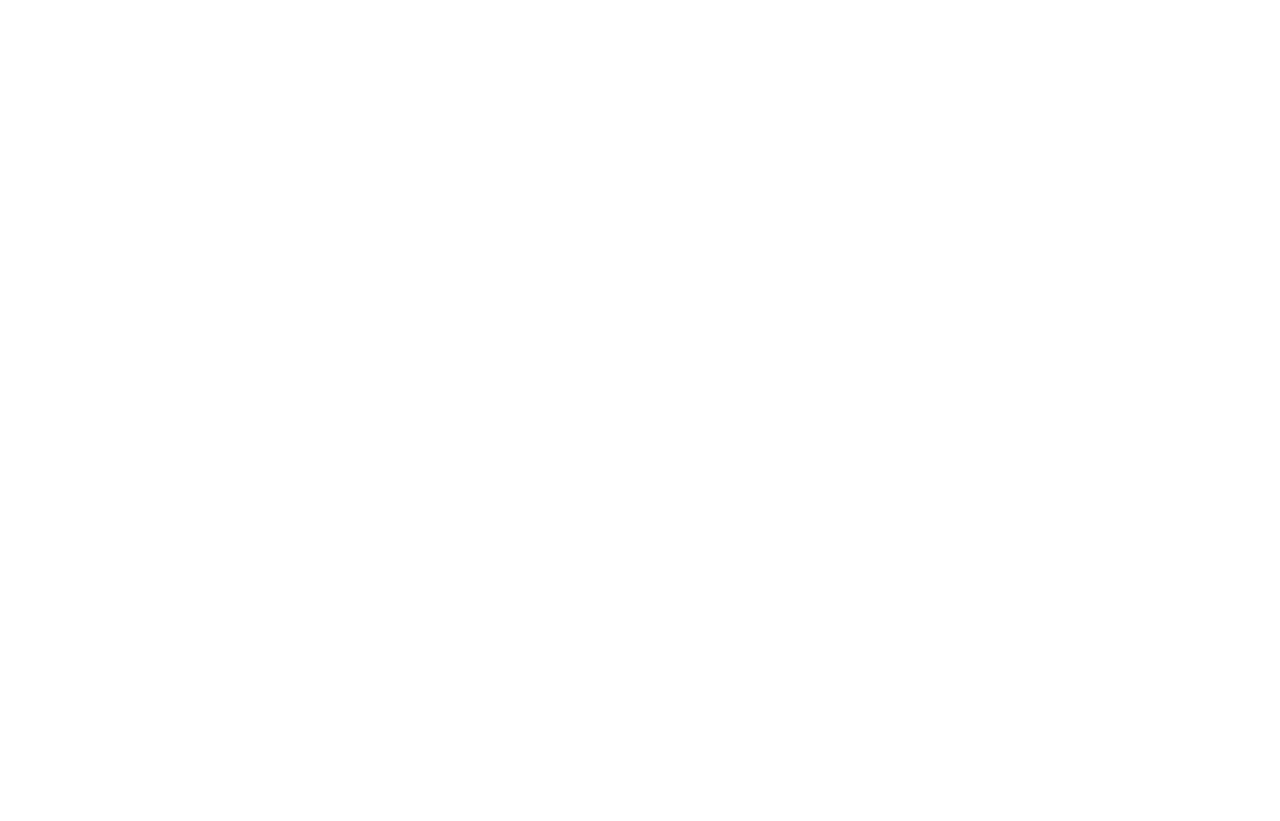
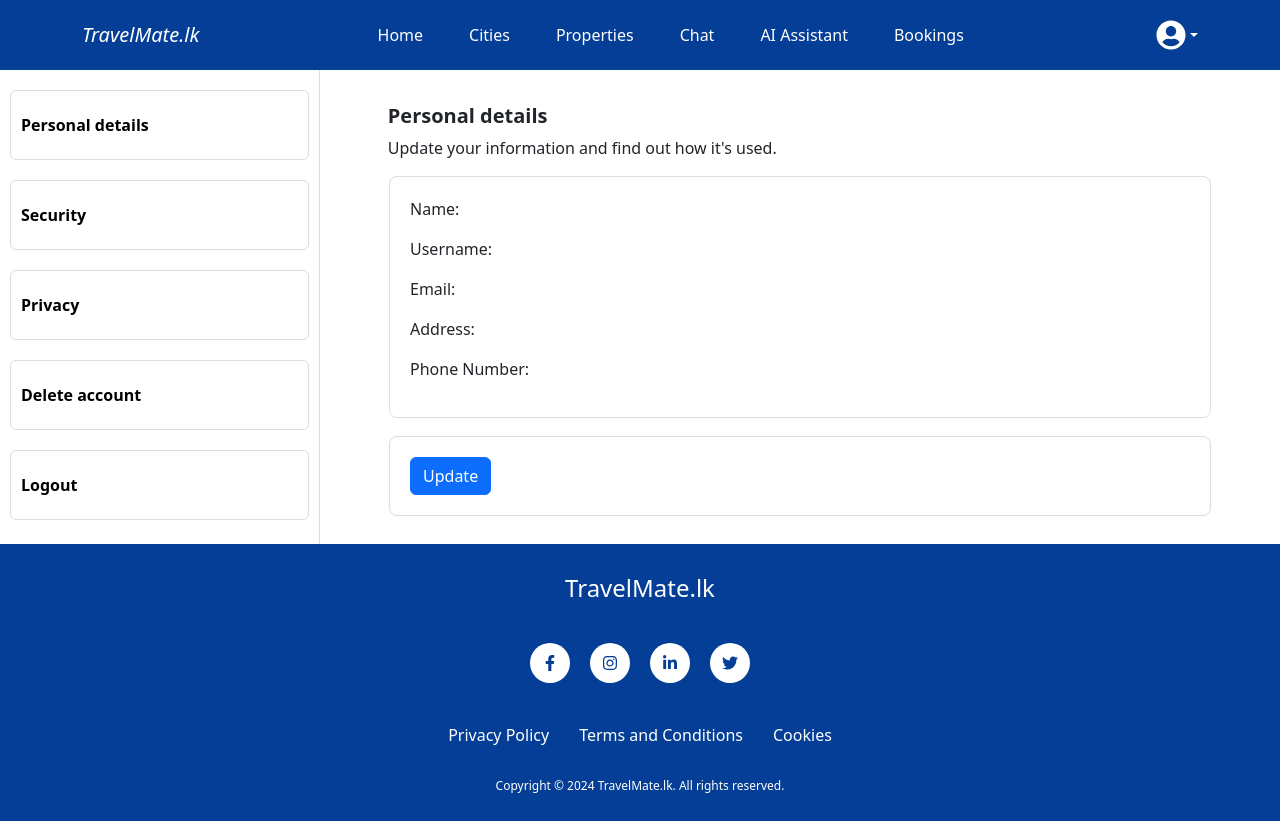
Before and after one commit to chamikasrimantha/travelmate-frontend, a React (Create React App) app: page /profile in a window 1280 px wide. Before the commit this address had no page. Before the commit the page ends 800 px from the top, so only its background shows below. Built offline with nearby package versions, Linux system fonts and the light colour scheme.

Commit message:
styling - user.profile

```diff
--- a/src/App.js
+++ b/src/App.js
@@ -14,6 +14,7 @@
 import UserBookingForm from './pages/user/user.booking/UserBookingForm';
 import UserBookings from './pages/user/user.booking/UserBookings';
 import UserBooking from './pages/user/user.booking/UserBooking';
+import UserProfile from './pages/user/user.profile/UserProfile';
 
 function App() {
   return (
@@ -31,6 +32,7 @@
           <Route path='/book' element={<UserBookingForm />} />
           <Route path='/bookings' element={<UserBookings />} />
           <Route path='/booking/:id' element={<UserBooking />} />
+          <Route path='/profile' element={<UserProfile />} />
 
           <Route path='/partner/signup' element={<PartnerSignUp/>} />
           <Route path='/partner/signin' element={<PartnerSignIn/>} />
--- a/src/components/navbar/NavBarUser.js
+++ b/src/components/navbar/NavBarUser.js
@@ -39,7 +39,11 @@
         navigate('/signup');
     }
 
-    const isSignedIn = false; // check
+    const gotoProfile = () => {
+        navigate('/profile');
+    }
+
+    const isSignedIn = true; // check
 
     return (
         <Navbar expand="lg" style={{ backgroundColor: '#043E96', minHeight: '70px' }} variant="dark">
@@ -69,8 +73,8 @@
                                     </Dropdown.Toggle>
                                 </OverlayTrigger>
                                 <Dropdown.Menu style={{ minWidth: '200px', right: 0, left: 'auto' }}>
-                                    <Dropdown.Item href="#profile-settings">My profile settings</Dropdown.Item>
-                                    <Dropdown.Item href="#logout">Logout</Dropdown.Item>
+                                    <Dropdown.Item onClick={gotoProfile} href="">My profile settings</Dropdown.Item>
+                                    <Dropdown.Item onClick={gotoSignIn} href="">Logout</Dropdown.Item>
                                 </Dropdown.Menu>
                             </Dropdown>
                         ) : (
--- /dev/null
+++ b/src/components/profile/UserProfileCard.js
@@ -0,0 +1,115 @@
+import { useMediaQuery } from '@mui/material';
+import React, { useState } from 'react';
+import { Container, Row, Col, Button } from 'react-bootstrap';
+
+// Define components for each section
+const PersonalDetails = () => {
+
+    const isMobile = useMediaQuery('(max-width: 600px)');
+
+    const squareStyle = {
+        backgroundColor: 'white',
+        border: '1px solid #DEDCDD',
+        borderRadius: '8px',
+        padding: '20px',
+        marginBottom: '02px',
+        textAlign: 'left',
+    };
+
+    return (
+        <div>
+            <Container fluid>
+                <div className="text-center mt-4" style={{ marginLeft: '5%' }}>
+                    <h4 style={{ textAlign: 'left', fontWeight: 'bold', fontSize: '1.25rem' }}>Personal details</h4>
+                    <p style={{ textAlign: 'left' }}>Update your information and find out how it's used.</p>
+                </div>
+                <Row className="justify-content-center">
+                    <Col md={6} className="mb-3" style={{ width: isMobile ? '100%' : '90%' }}>
+                        <div style={squareStyle}>
+                            <p>Name: </p>
+                            <p>Username: </p>
+                            <p>Email: </p>
+                            <p>Address: </p>
+                            <p>Phone Number: </p>
+                        </div>
+                    </Col>
+                    <Col md={6} className="mb-3" style={{ width: isMobile ? '100%' : '90%' }}>
+                        <div style={squareStyle}>
+                            <Button variant="primary" >
+                                Update
+                            </Button>
+                        </div>
+                    </Col>
+                </Row>
+            </Container>
+        </div>
+    );
+};
+
+const Security = () => <div>Security Section</div>;
+const Privacy = () => <div>Privacy Section</div>;
+const DeleteAccount = () => <div>Delete Account Section</div>;
+const Logout = () => <div>Logout Section</div>;
+
+const UserProfileCard = () => {
+    const [activeSection, setActiveSection] = useState('personal-details');
+
+    const buttonStyle = {
+        marginTop: '10px',
+        fontWeight: 'bold',
+        fontSize: '1rem',
+        backgroundColor: 'white',
+        border: '1px solid #DEDDDD',
+        marginBottom: '10px',
+        width: '100%',
+        height: '70px',
+        textAlign: 'left',
+        padding: '10px'
+    };
+
+    const renderSection = () => {
+        switch (activeSection) {
+            case 'personal-details':
+                return <PersonalDetails />;
+            case 'security':
+                return <Security />;
+            case 'privacy':
+                return <Privacy />;
+            case 'delete-account':
+                return <DeleteAccount />;
+            case 'logout':
+                return <Logout />;
+            default:
+                return <PersonalDetails />;
+        }
+    };
+
+    return (
+        <Container fluid>
+            <Row>
+                <Col xs={3} style={{ borderRight: '1px solid #DEDDDD', padding: '10px' }}>
+                    <Button variant="light" style={buttonStyle} onClick={() => setActiveSection('personal-details')}>
+                        Personal details
+                    </Button>
+                    <Button variant="light" style={buttonStyle} onClick={() => setActiveSection('security')}>
+                        Security
+                    </Button>
+                    <Button variant="light" style={buttonStyle} onClick={() => setActiveSection('privacy')}>
+                        Privacy
+                    </Button>
+                    <Button variant="light" style={buttonStyle} onClick={() => setActiveSection('delete-account')}>
+                        Delete account
+                    </Button>
+                    <Button variant="light" style={buttonStyle} onClick={() => setActiveSection('logout')}>
+                        Logout
+                    </Button>
+                </Col>
+                <Col xs={9} style={{ padding: '10px' }}>
+                    {renderSection()}
+                </Col>
+            </Row>
+        </Container>
+    );
+};
+
+export default UserProfileCard;
--- /dev/null
+++ b/src/pages/user/user.profile/UserProfile.js
@@ -0,0 +1,14 @@
+import React from 'react';
+import NavBarUser from '../../../components/navbar/NavBarUser';
+import Footer from '../../../components/footer/Footer';
+import UserProfileCard from '../../../components/profile/UserProfileCard';
+
+export default function UserProfile() {
+    return (
+        <div>
+            <NavBarUser />
+            <UserProfileCard />
+            <Footer />
+        </div>
+    )
+}
```
